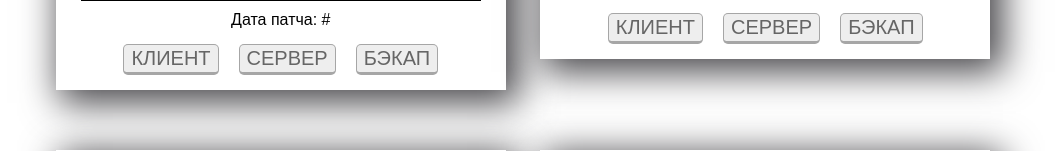
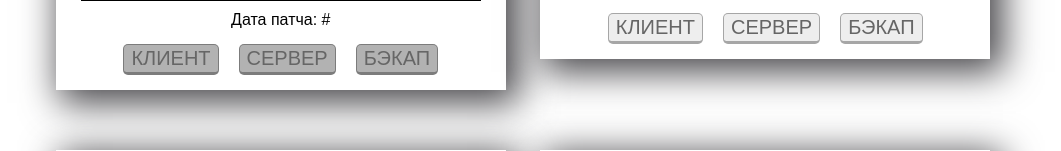
Before and after one commit to SugarF0x/sugarfox, a PHP site: page /?section=1 in a window 1280 px wide. Shown: the part 562-713 px from the top of the page, without its empty margins (117-1178 px from the left). Run offline with PHP 8.4, Linux system fonts and the light colour scheme; some libraries are stand-ins or nearby versions.

Commit message:
Made disabled buttons visibly distinguishable

```diff
--- a/styles/style.css
+++ b/styles/style.css
@@ -46,6 +46,9 @@ button {
 button[enabled]:hover {
   background-color: #e3e3e3;
   border-color: rgba(0, 0, 0, 0.5);
+}
+button[disabled] {
+  background-color: #B2B2B2;
 }
 button:active {
   background-color: #CCC;
--- a/styles/style.less
+++ b/styles/style.less
@@ -64,6 +64,10 @@ button {
 button[enabled]:hover {
     background-color: #e3e3e3;
     border-color: rgba(0,0,0,0.5);
+}
+
+button[disabled] {
+    background-color: #B2B2B2;
 }
 
 button:active {
```
